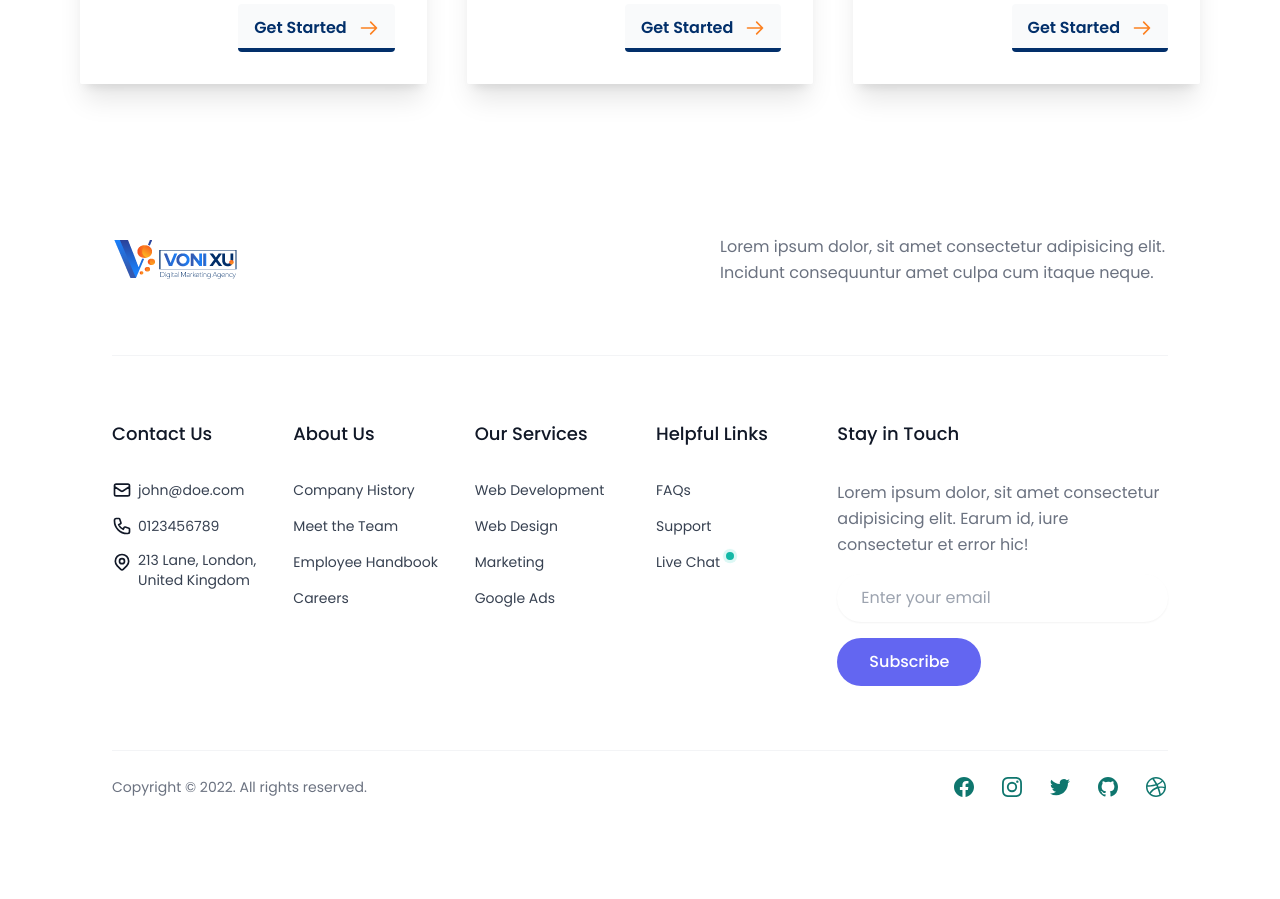
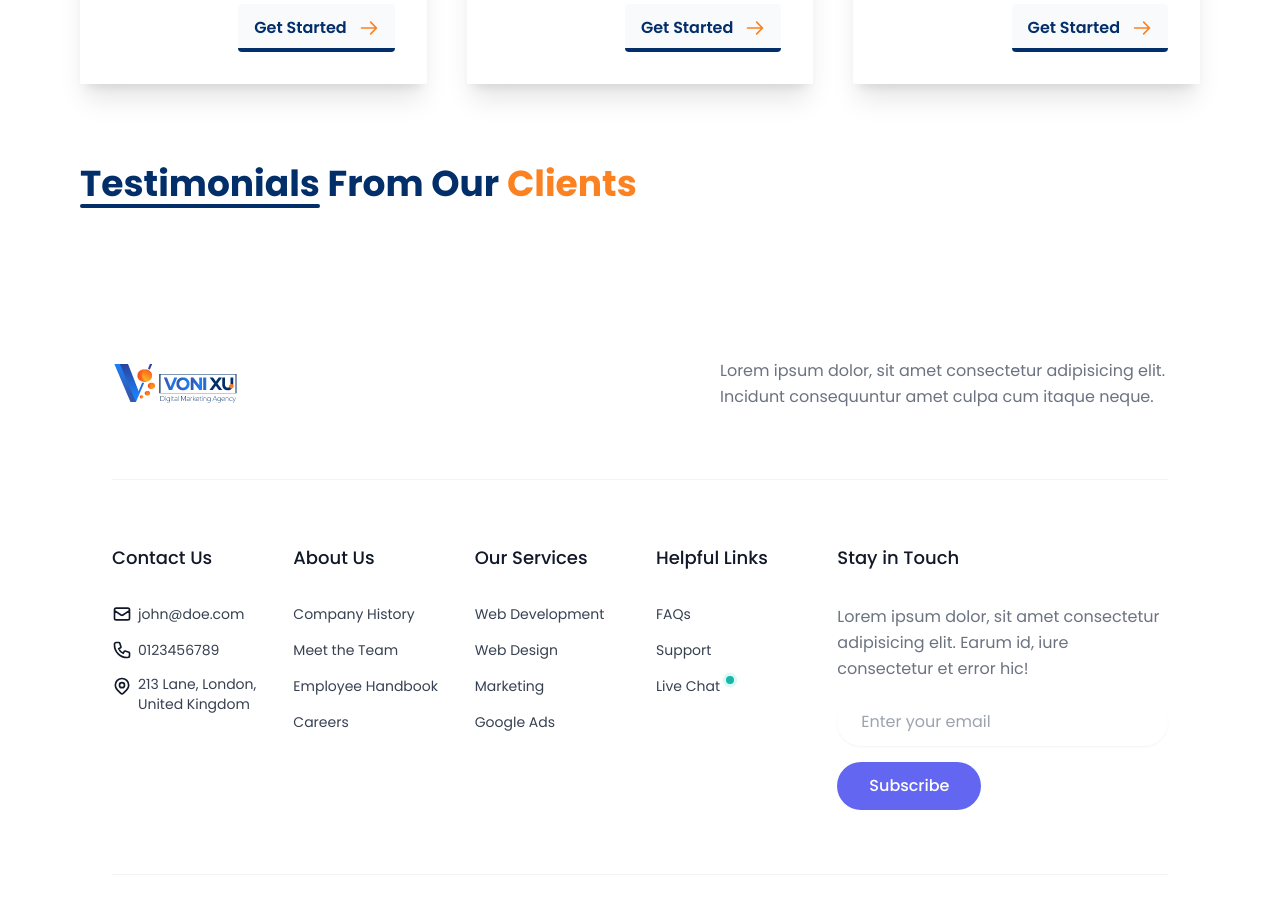
Before and after one commit to alamincoders/vonixu, a Next.js app: page / in a window 1280 px wide. Shown: the part 3180-4079 px from the top of the page. Before the commit the page ends 4003 px from the top, so only its background shows below. Built offline with nearby package versions, Linux system fonts and the light colour scheme; a small style sheet from the web is missing.

Commit message:
testimonials

```diff
--- a/components/OurServices.jsx
+++ b/components/OurServices.jsx
@@ -434,6 +434,8 @@ const OurServices = () => {
             </div>
           })}
         </div> */}
+
+
       </section>
     </>
   );
--- /dev/null
+++ b/components/Testimonials.jsx
@@ -0,0 +1,17 @@
+/* eslint-disable @next/next/no-img-element */
+
+
+const Testimonials = () => {
+  return (
+    <section className="container py-10" >
+      <h1 className="text-4xl font-bold">
+        <span className="text-primary">Testimonials From Our</span>{" "}
+        <span className="text-secondary ">Clients</span>
+      </h1>
+
+      <div className="w-[240px] h-1 bg-primary border-0 rounded-2xl "></div>
+    </section>
+  );
+};
+
+export default Testimonials;
--- a/pages/_app.js
+++ b/pages/_app.js
@@ -25,6 +25,10 @@ function MyApp({ Component, pageProps }) {
           crossOrigin="anonymous"
           referrerPolicy="no-referrer"
         />
+        <link
+          href="https://unpkg.com/swiper/swiper-bundle.min.css"
+          rel="stylesheet"
+        />
       </Head>
 
       <Layout>
@@ -32,6 +36,7 @@ function MyApp({ Component, pageProps }) {
       </Layout>
     </>
   );
+
 }
 
 export default MyApp;
--- a/pages/index.js
+++ b/pages/index.js
@@ -3,6 +3,7 @@ import BrandBanner from "../components/BrandBanner";
 import Featured from "../components/Featured";
 import GrowBusiness from "../components/GrowBusiness";
 import OurServices from "../components/OurServices";
+import Testimonials from "../components/Testimonials";
 import WhyVonixu from "../components/WhyVonixu";
 
 export default function Home() {
@@ -16,6 +17,7 @@ export default function Home() {
         <GrowBusiness />
         <BrandBanner />
         <OurServices/>
+        <Testimonials/>
       </main>
     </div>
   );
```
